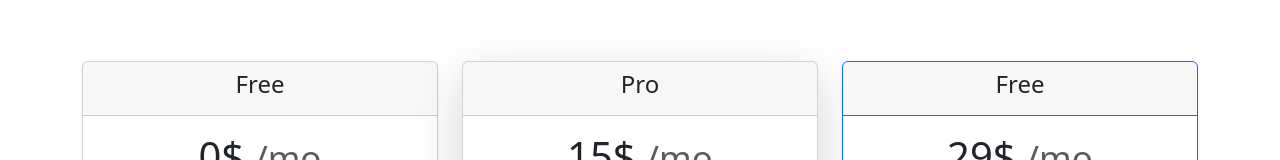
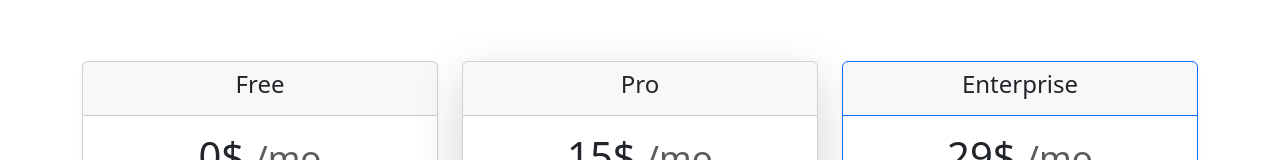
Before and after one commit to Avindu11/Bootstrap-price-list, a plain HTML site: page index.html in a window 1280 px wide. Shown: the part 156-316 px from the top of the page. Drawn offline with nearby package versions, Linux system fonts and the light colour scheme.

Commit message:
Update index.html

```diff
--- a/index.html
+++ b/index.html
@@ -54,7 +54,7 @@
             <div class="col mb-4">
                 <div class="card shadow-sm border-primary">
                     <div class="card-header border-primary">
-                        <h4>Free</h4>
+                        <h4>Enterprise</h4>
                     </div>
                     <div class="card-body d-grid gap-2">
                         <h1>29$ <small class="text-muted">/mo</small></h1>
```
